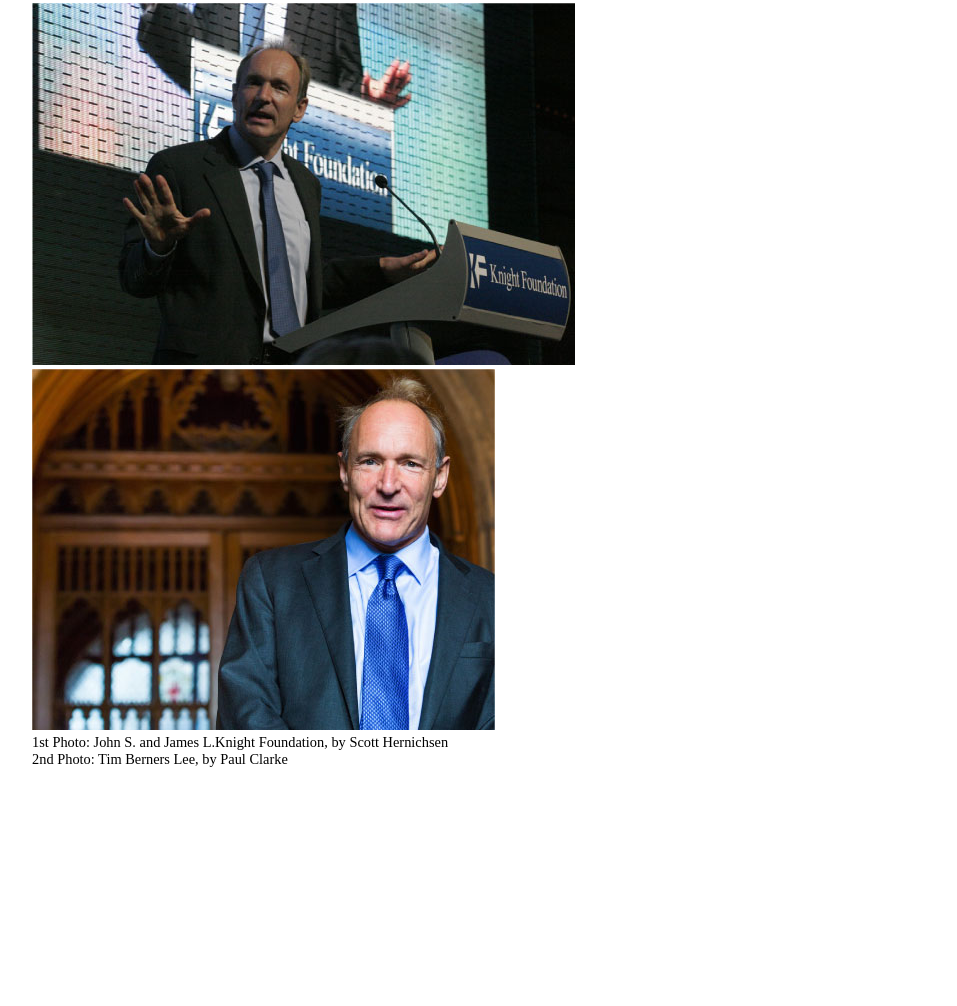
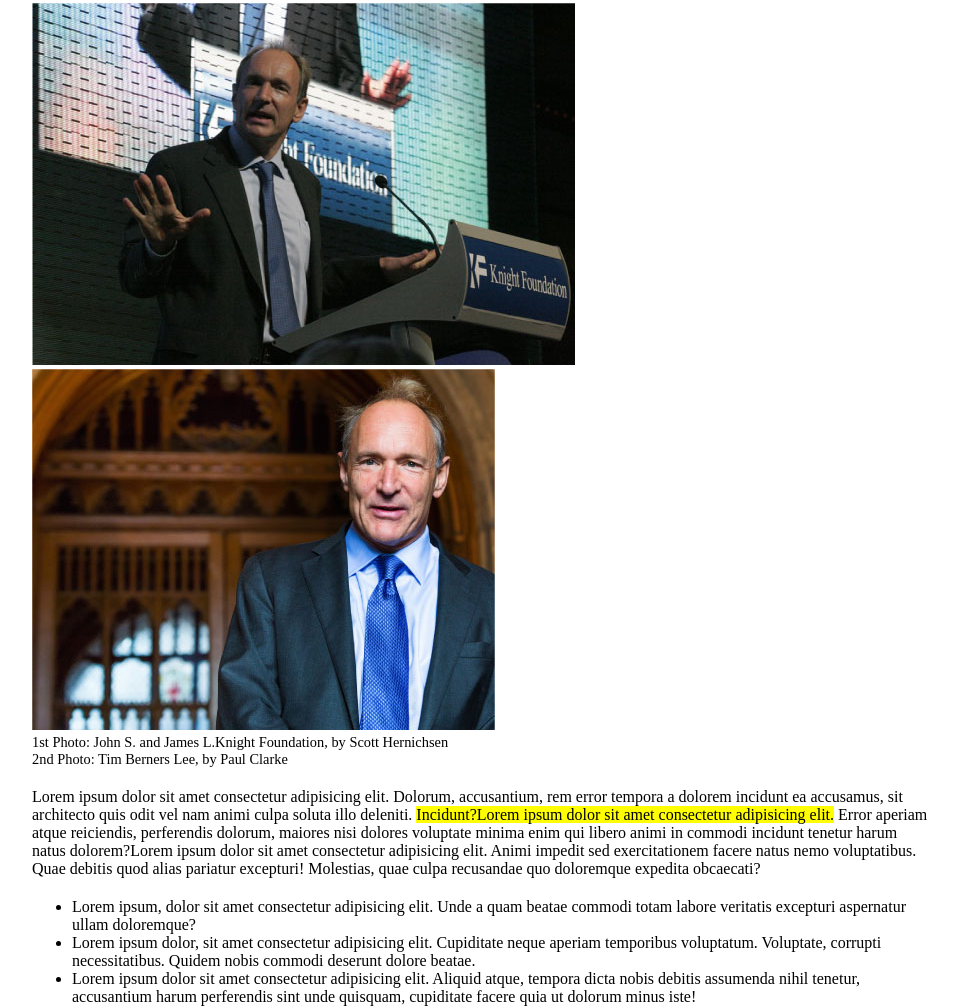
Before and after one commit to AndreaRomano02/html-css-booleaner, a plain HTML site: page index.html in a window 1280 px wide. Shown: the part 354-1360 px from the top of the page, without its empty margins (160-1117 px from the left). Before the commit the page ends 1122 px from the top, so only its background shows below. Drawn offline with Linux system fonts and the light colour scheme.

Commit message:
add paragraphs and unordered list

```diff
--- a/css/style.css
+++ b/css/style.css
@@ -40,6 +40,15 @@ h1 {
   font-size: 0.9em;
 }
 
+/* paragraphs */
+p {
+  margin: 20px 0;
+}
+
+mark {
+  background-color: yellow;
+}
+
 /* utility */
 .container {
   width: 70%;
--- a/index.html
+++ b/index.html
@@ -35,6 +35,17 @@
         <div>1st Photo: John S. and James L.Knight Foundation, by Scott Hernichsen</div>
         <div>2nd Photo: Tim Berners Lee, by Paul Clarke</div>
       </div>
+
+      <!-- first paragraph -->
+      <p>Lorem ipsum dolor sit amet consectetur adipisicing elit. Dolorum, accusantium, rem error tempora a dolorem incidunt ea accusamus, sit architecto quis odit vel nam animi culpa soluta illo deleniti. <mark>Incidunt?Lorem ipsum dolor sit amet consectetur adipisicing elit.</mark> Error aperiam atque reiciendis, perferendis dolorum, maiores nisi dolores voluptate minima enim qui libero animi in commodi incidunt tenetur harum natus dolorem?Lorem ipsum dolor sit amet consectetur adipisicing elit. Animi impedit sed exercitationem facere natus nemo voluptatibus. Quae debitis quod alias pariatur excepturi! Molestias, quae culpa recusandae quo doloremque expedita obcaecati?</p>
+
+      <!-- unordered list -->
+      <ul>
+        <li>Lorem ipsum, dolor sit amet consectetur adipisicing elit. Unde a quam beatae commodi totam labore veritatis excepturi aspernatur ullam doloremque?</li>
+        <li>Lorem ipsum dolor, sit amet consectetur adipisicing elit. Cupiditate neque aperiam temporibus voluptatum. Voluptate, corrupti necessitatibus. Quidem nobis commodi deserunt dolore beatae.</li>
+        <li>Lorem ipsum dolor sit amet consectetur adipisicing elit. Aliquid atque, tempora dicta nobis debitis assumenda nihil tenetur, accusantium harum perferendis sint unde quisquam, cupiditate facere quia ut dolorum minus iste!</li>
+      </ul>
+
     </main>
 
     <footer></footer>
```
